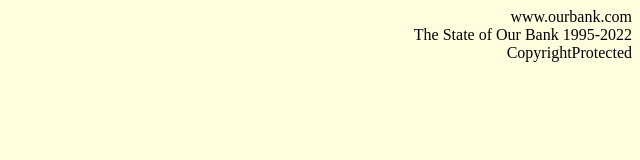
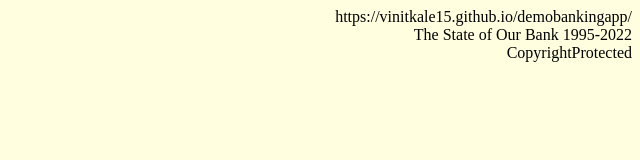
Before and after one commit to vinitkale15/demobankingapp, a plain HTML site: page footer.html in a window 1280 px wide. Shown: the whole page, without its empty margins (640-1280 px from the left). Drawn offline with Linux system fonts and the light colour scheme.

Commit message:
Update footer.html

```diff
--- a/footer.html
+++ b/footer.html
@@ -1,3 +1,3 @@
 <body style="background:lightyellow;">
-<p align="right">www.ourbank.com<br> The State of Our Bank 1995-2022 <br>CopyrightProtected</p>
+<p align="right">https://vinitkale15.github.io/demobankingapp/<br> The State of Our Bank 1995-2022 <br>CopyrightProtected</p>
 </body>
```
